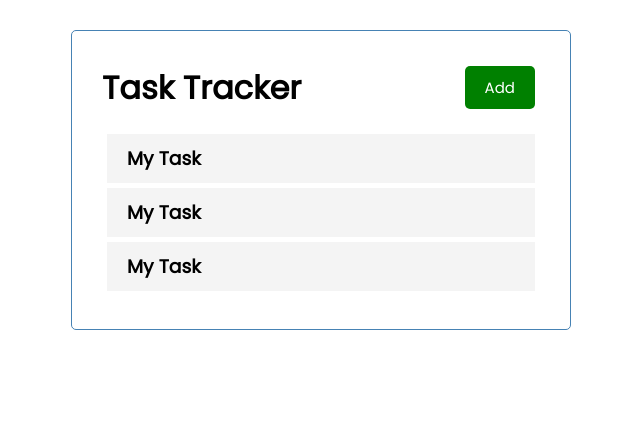
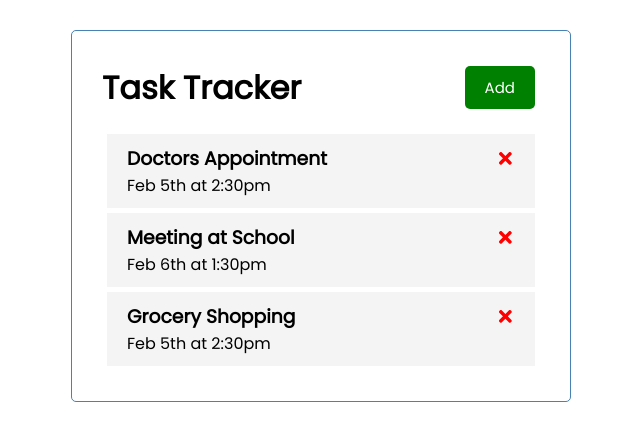
Before and after one commit to xXBricksquadXx/react_task_tracker, a React (Create React App) app: page / in a window 1280 px wide. Shown: the top 440 px of the page, without its empty margins (319-959 px from the left). Built offline with nearby package versions, Linux system fonts and the light colour scheme.

Commit message:
Added icons and style

```diff
--- a/src/components/Task.js
+++ b/src/components/Task.js
@@ -1,7 +1,12 @@
-const Task = () => {
+import {  FaTimes  } from 'react-icons/fa'
+
+const Task = ({ task }) => {
     return (
         <div className='task'>
-           <h3>My Task</h3>
+           <h3>{task.text} <FaTimes style={{ color:
+               'red', cursor: 'pointer'}} />
+           </h3>
+           <p>{task.day}</p>
         </div>
     )
 }
```
